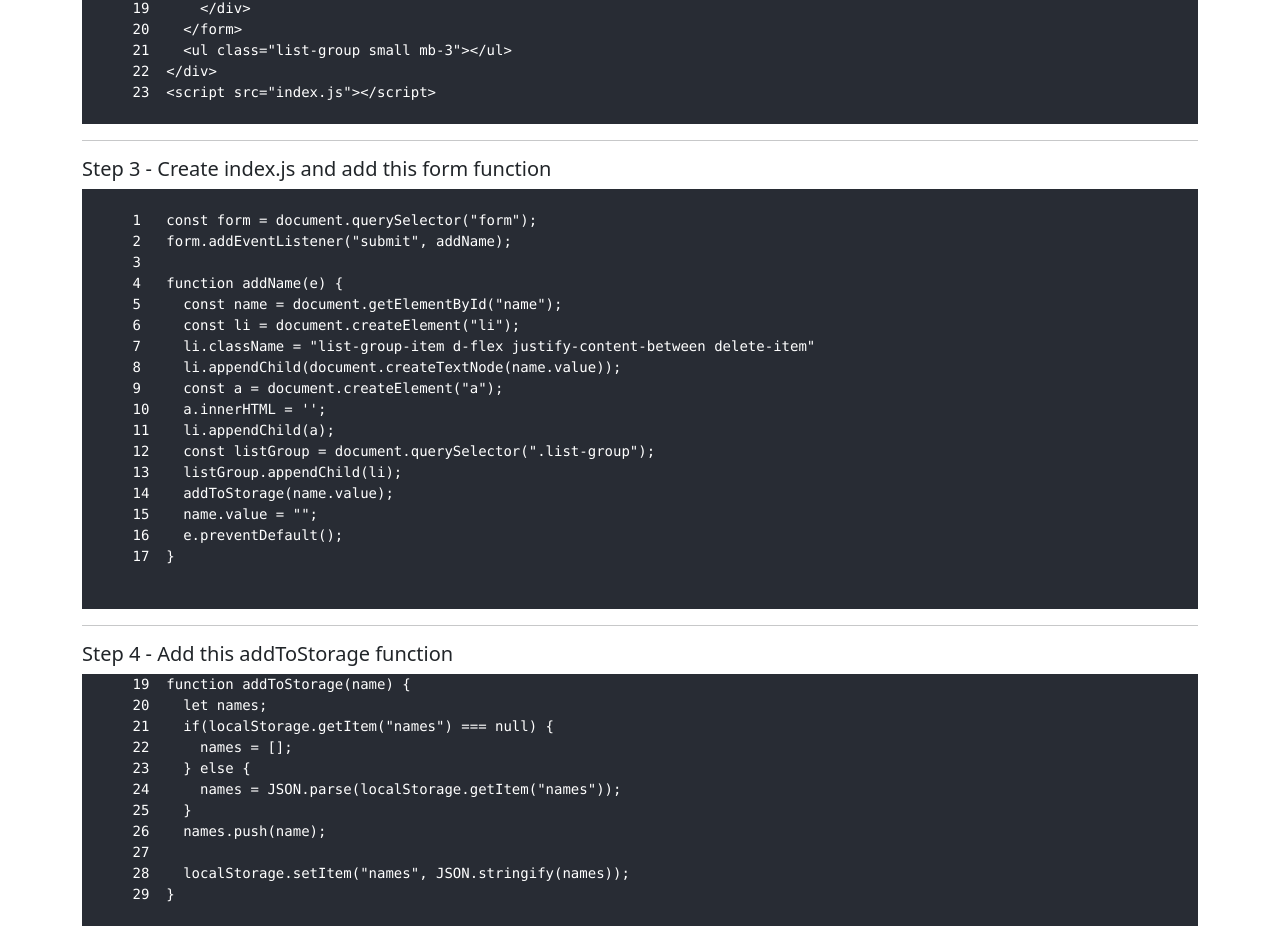
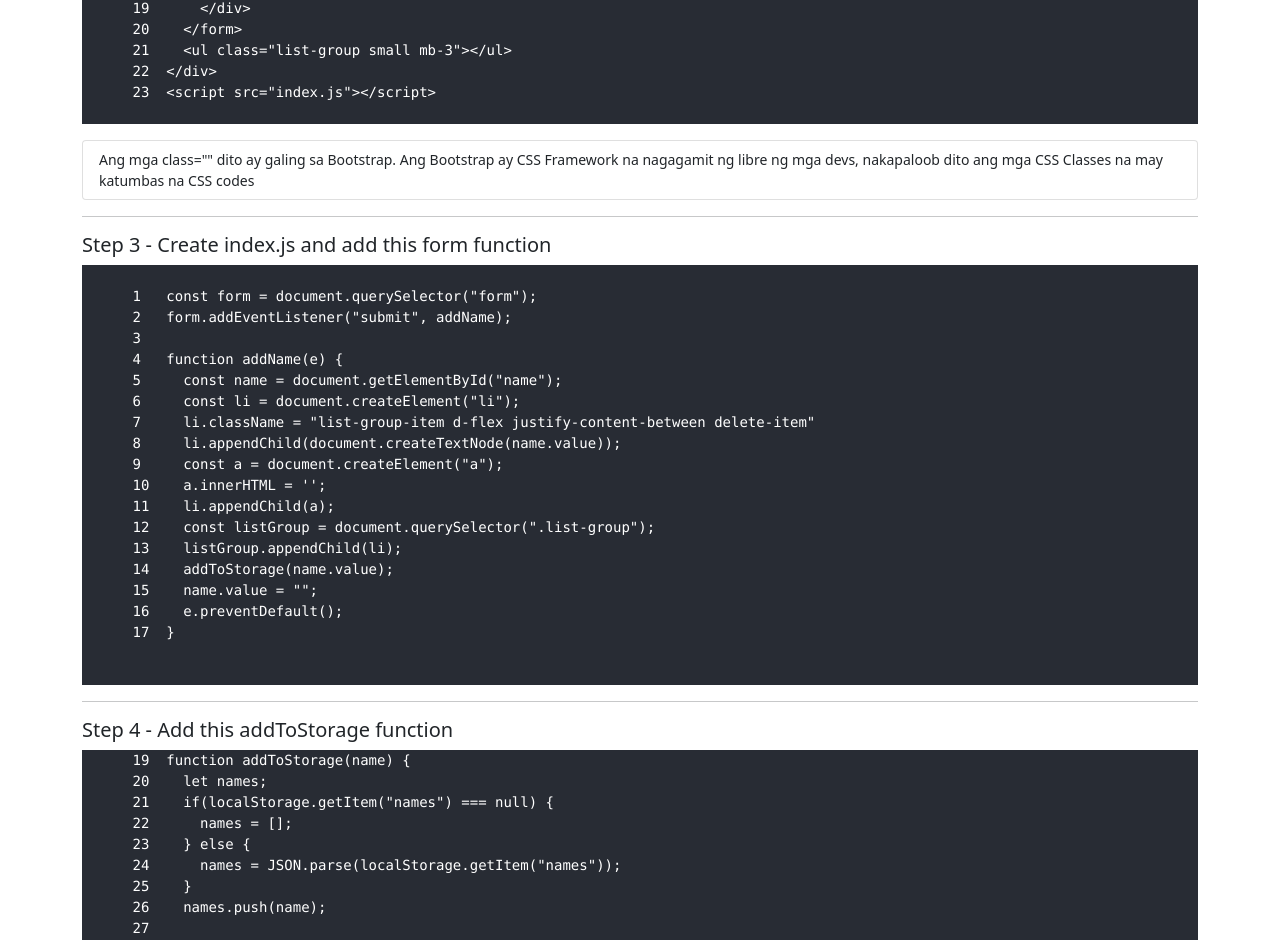
Before and after one commit to lbrnryn/lbrnryn.github.io, a plain HTML site: page index.html in a window 1280 px wide. Shown: the part 875-1815 px from the top of the page. Drawn offline with nearby package versions, Linux system fonts and the light colour scheme.

Commit message:
Insert brief explanation in Step 2

```diff
--- a/index.html
+++ b/index.html
@@ -67,6 +67,9 @@
       22  &lt;/div&gt;
       23  &lt;script src="index.js"&gt;&lt;/script&gt;
     </pre>
+    <ul class="list-group small">
+      <li class="list-group-item">Ang mga class="" dito ay galing sa Bootstrap. Ang Bootstrap ay CSS Framework na nagagamit ng libre ng mga devs, nakapaloob dito ang mga CSS Classes na may katumbas na CSS codes</li>
+    </ul>
     <hr>
     <h5>Step 3 - Create index.js and add this form function</h5>
     <pre class="text-white mt-2">
```
